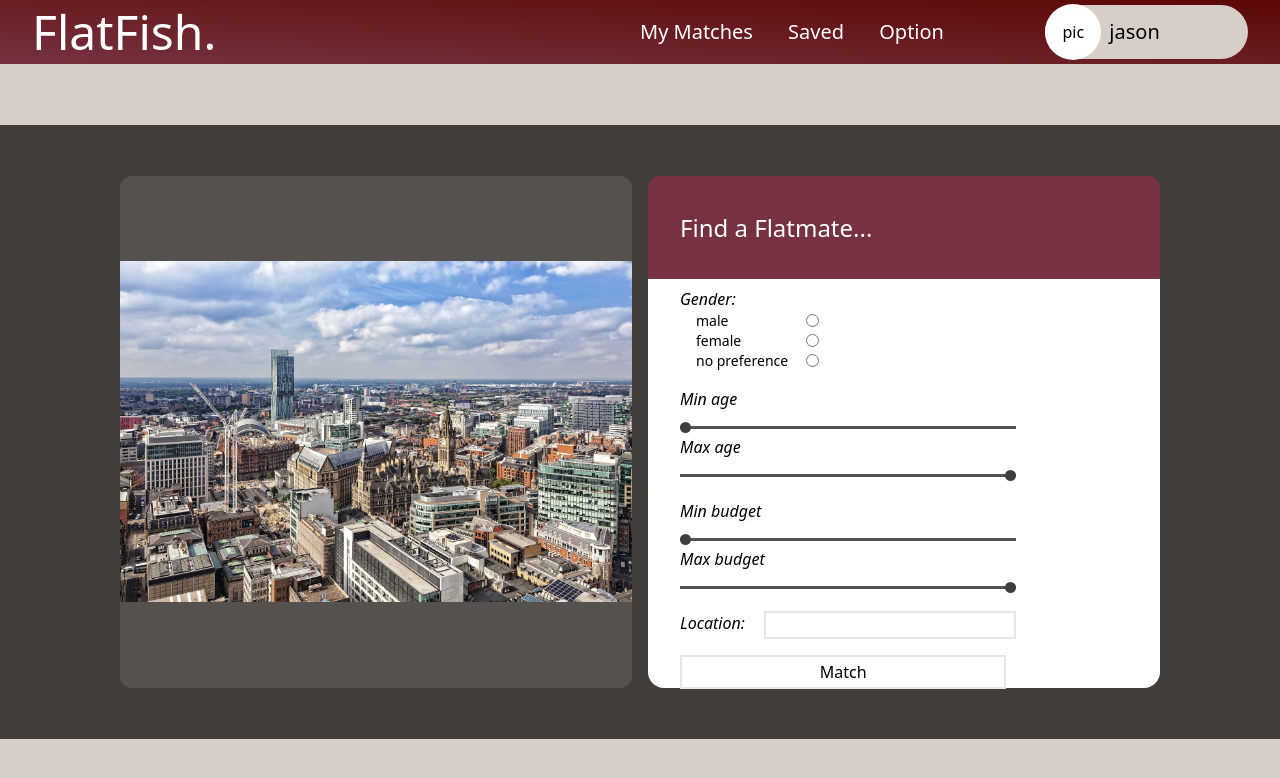
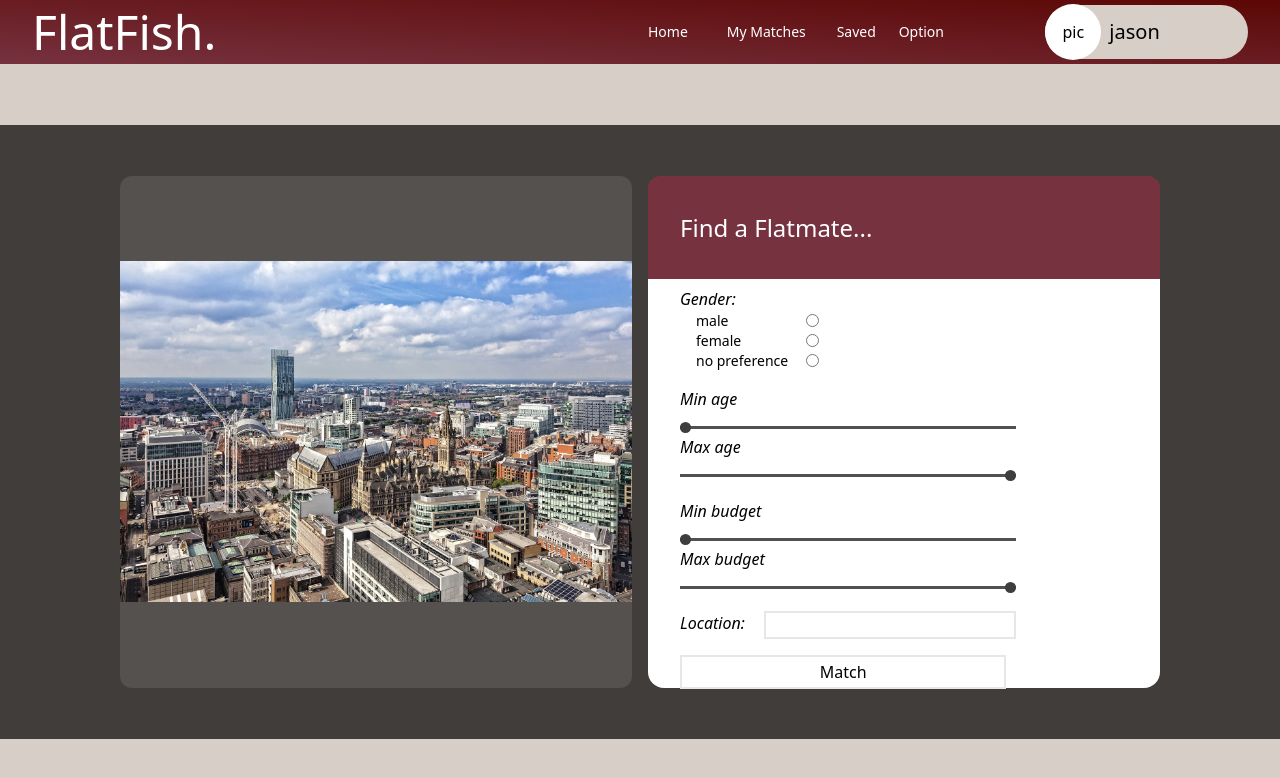
Before and after one commit to LuShuhong/Flatfish-Flatmate-Searching, a React (Create React App) app in the folder ui/: page / in a window 1280 px wide. Shown: the top 778 px of the page. Built offline with nearby package versions, Linux system fonts and the light colour scheme.

Commit message:
Link the pages

```diff
--- a/ui/src/components/NavigationButtons/NavigationButtons.tsx
+++ b/ui/src/components/NavigationButtons/NavigationButtons.tsx
@@ -1,11 +1,24 @@
+import { Link } from "react-router-dom";
+
 export const NavigationButtons: React.FC = () => {
   return (
-    <div className="flex justify-between items-center w-1/2 h-full text-xl text-white">
-      <div className="hover:scale-110 duration-200 cursor-pointer">
-        My Matches
+    <div className="flex justify-between items-center w-1/2 h-full text-sm text-white">
+      <div className="flex items-center justify-center h-full duration-200 cursor-pointer hover:scale-110 hover:mt-3">
+        <Link to="/" className="p-2">
+          Home
+        </Link>
       </div>
-      <div className="hover:scale-110 duration-200 cursor-pointer">Saved</div>
-      <div className="hover:scale-110 duration-200 cursor-pointer">Option</div>
+      <div className="flex items-center justify-center h-full hover:scale-110 duration-200 cursor-pointer hover:mt-3">
+        <Link to="/matches" className="p-2">
+          My Matches
+        </Link>
+      </div>
+      <div className="flex items-center justify-center h-full hover:scale-110 duration-200 cursor-pointer hover:mt-3">
+        Saved
+      </div>
+      <div className="flex items-center justify-center h-full hover:scale-110 duration-200 cursor-pointer hover:mt-3">
+        Option
+      </div>
     </div>
   );
 };
```
